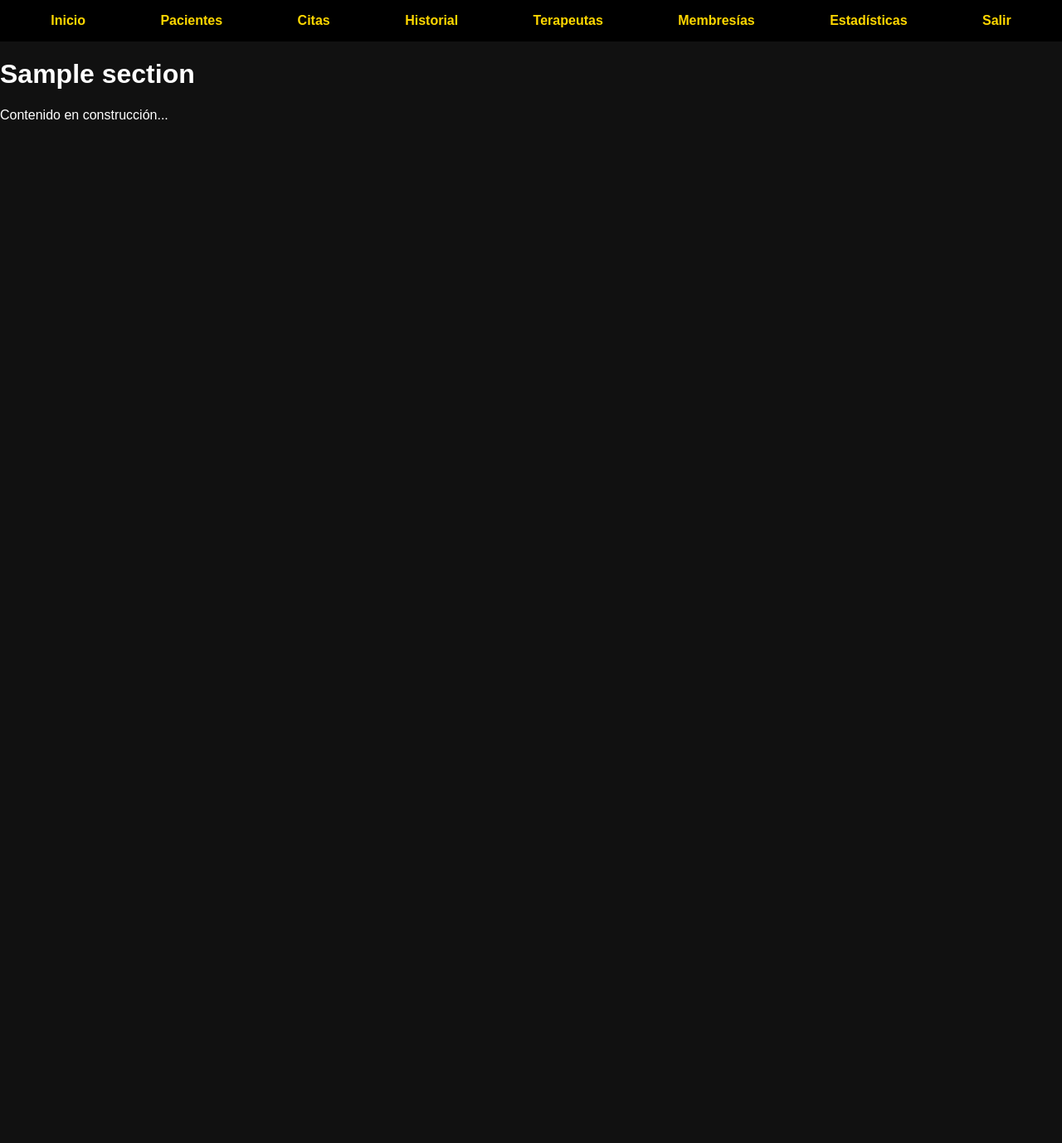
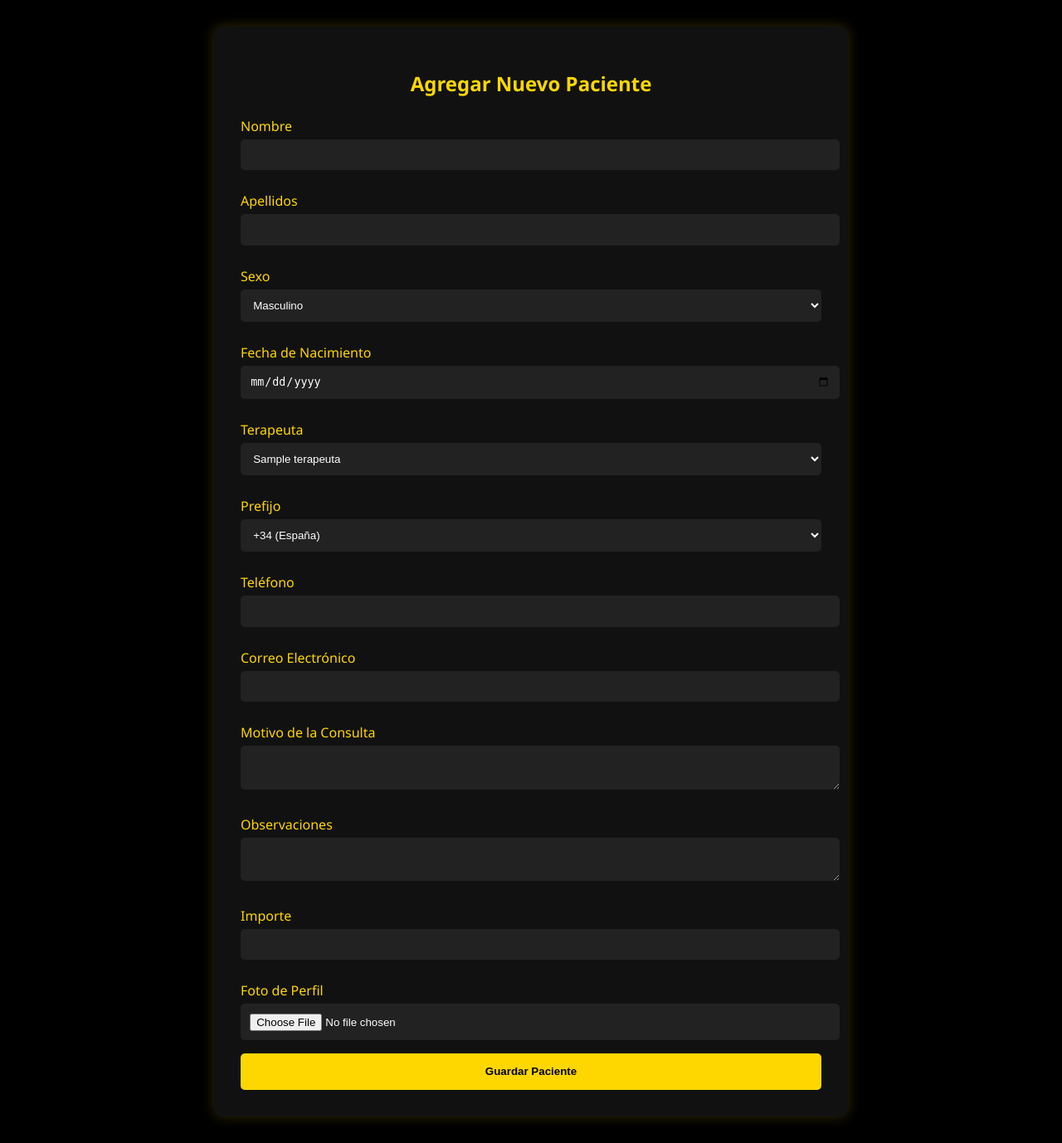
Before and after one commit to Wildwomanvrb/massalium.app, a Flask app: template templates/pacientes.html in a window 1280 px wide. Shown: the whole page at 83% size. Before the commit the page ends 144 px from the top, so only its background shows below. Run offline with Flask 3, Linux system fonts and the light colour scheme; the template is opened without the code that fills it: most values are stand-ins (such as "Sample title", 1, 10 or a date in 2020).

Commit message:
Update pacientes.html

```diff
--- a/templates/pacientes.html
+++ b/templates/pacientes.html
@@ -1,4 +1,115 @@
-{% extends 'layout.html' %}
-{% block content %}
-<p>Contenido en construcción...</p>
-{% endblock %}
+<!DOCTYPE html>
+<html lang="es">
+<head>
+    <meta charset="UTF-8">
+    <title>Nuevo Paciente | Massalium</title>
+    <link rel="stylesheet" href="{{ url_for('static', filename='css/styles.css') }}">
+    <style>
+        body {
+            background-color: #000;
+            color: #fff;
+            font-family: 'Segoe UI', sans-serif;
+            margin: 0;
+            padding: 2rem;
+        }
+        .form-container {
+            max-width: 700px;
+            margin: auto;
+            background: #111;
+            border-radius: 10px;
+            padding: 2rem;
+            box-shadow: 0 0 15px rgba(255, 215, 0, 0.2);
+        }
+        h2 {
+            text-align: center;
+            color: #FFD700;
+            margin-bottom: 1.5rem;
+        }
+        label {
+            display: block;
+            margin: 10px 0 5px;
+            color: #FFD700;
+        }
+        input, select, textarea {
+            width: 100%;
+            padding: 0.7rem;
+            border-radius: 5px;
+            border: none;
+            margin-bottom: 1rem;
+            background-color: #222;
+            color: #fff;
+        }
+        button {
+            width: 100%;
+            background-color: #FFD700;
+            color: #000;
+            font-weight: bold;
+            padding: 0.9rem;
+            border: none;
+            border-radius: 5px;
+            cursor: pointer;
+        }
+        button:hover {
+            background-color: #e6c200;
+        }
+    </style>
+</head>
+<body>
+    <div class="form-container">
+        <h2>Agregar Nuevo Paciente</h2>
+        <form action="/guardar_paciente" method="POST" enctype="multipart/form-data">
+            <label for="nombre">Nombre</label>
+            <input type="text" id="nombre" name="nombre" required>
+
+            <label for="apellidos">Apellidos</label>
+            <input type="text" id="apellidos" name="apellidos" required>
+
+            <label for="sexo">Sexo</label>
+            <select id="sexo" name="sexo" required>
+                <option value="Masculino">Masculino</option>
+                <option value="Femenino">Femenino</option>
+            </select>
+
+            <label for="fecha_nacimiento">Fecha de Nacimiento</label>
+            <input type="date" id="fecha_nacimiento" name="fecha_nacimiento" required>
+
+            <label for="terapeuta">Terapeuta</label>
+            <select id="terapeuta" name="terapeuta" required>
+                {% for t in terapeutas %}
+                <option value="{{ t }}">{{ t }}</option>
+                {% endfor %}
+            </select>
+
+            <label for="prefijo">Prefijo</label>
+            <select id="prefijo" name="prefijo">
+                <option value="+34">+34 (España)</option>
+                <option value="+33">+33 (Francia)</option>
+                <option value="+39">+39 (Italia)</option>
+                <option value="+49">+49 (Alemania)</option>
+                <option value="+44">+44 (Reino Unido)</option>
+                <!-- puedes añadir más -->
+            </select>
+
+            <label for="telefono">Teléfono</label>
+            <input type="tel" id="telefono" name="telefono" required>
+
+            <label for="correo">Correo Electrónico</label>
+            <input type="email" id="correo" name="correo">
+
+            <label for="motivo">Motivo de la Consulta</label>
+            <textarea id="motivo" name="motivo"></textarea>
+
+            <label for="observaciones">Observaciones</label>
+            <textarea id="observaciones" name="observaciones"></textarea>
+
+            <label for="importe">Importe</label>
+            <input type="number" step="0.01" id="importe" name="importe" required>
+
+            <label for="foto">Foto de Perfil</label>
+            <input type="file" id="foto" name="foto" accept="image/*">
+
+            <button type="submit">Guardar Paciente</button>
+        </form>
+    </div>
+</body>
+</html>
```
